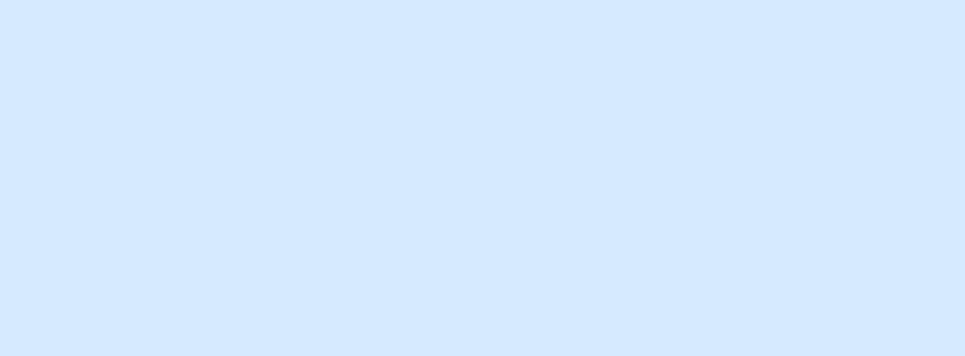
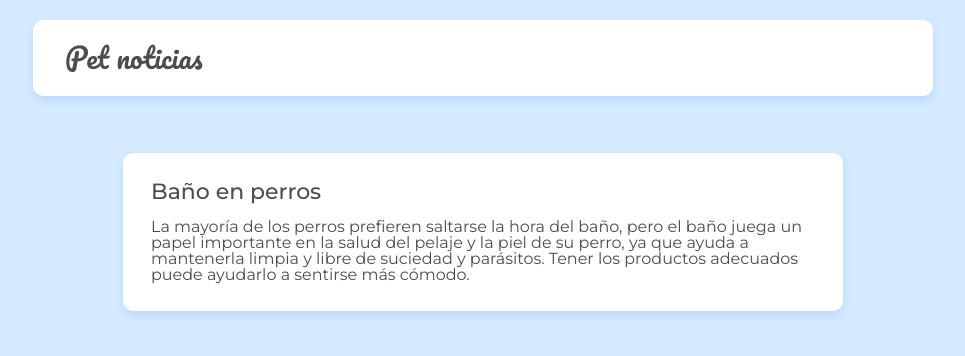
Before and after one commit to alura-es-cursos/1845-react-router, a React (Create React App) app: page / in a window 1280 px wide. Shown: the top 356 px of the page, without its empty margins (157-1122 px from the left). Built offline with nearby package versions, Linux system fonts and the light colour scheme.

Commit message:
clase01 completada

```diff
--- a/src/App.jsx
+++ b/src/App.jsx
@@ -1,10 +1,27 @@
 import React from 'react'
 import './assets/css/base/base.css'
+import Home from "./pages/Home"
+import Sobre from "./pages/Sobre"
+
+import {
+  BrowserRouter as Router,
+  Switch,
+  Route,
+  Link
+} from "react-router-dom";
+
 function App() {
 
   return (
   <>
-
+    <Router>
+      <Route exact path="/">
+        <Home />
+      </Route>
+      <Route path="/sobre">
+        <Sobre />
+      </Route>
+    </Router>
   </>
   )
 }
```
Also changed, not shown: 1 other file (tests, documents, lock files or other folders).
